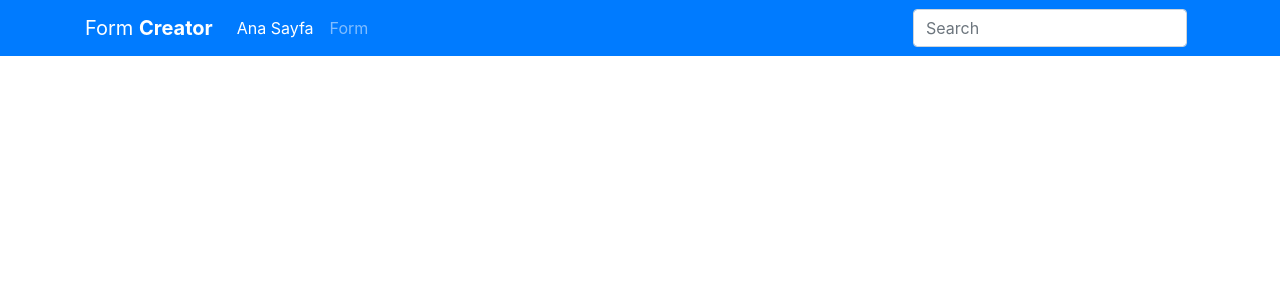
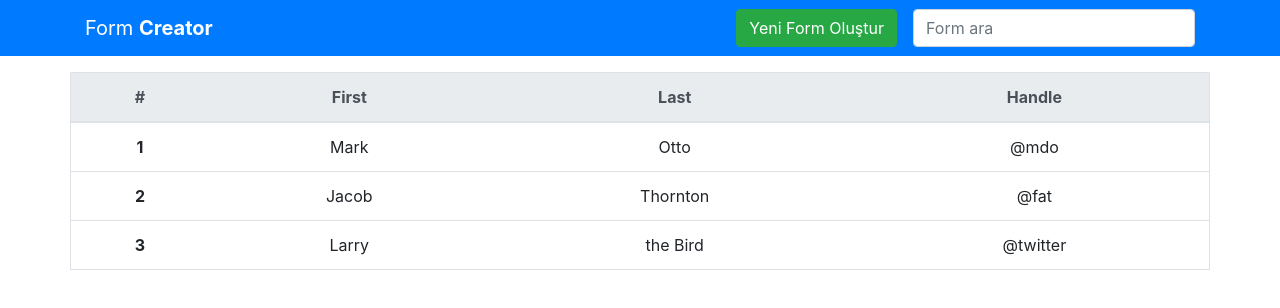
Before and after one commit to serifselim/form-creator, a React (Create React App) app: page / in a window 1280 px wide. Shown: the top 308 px of the page. Built offline with nearby package versions, Linux system fonts and the light colour scheme.

Commit message:
table example added and header fixed

```diff
--- a/src/App.js
+++ b/src/App.js
@@ -6,6 +6,7 @@ const App = () => {
   return (
     <div>
       <Header />
+      <Main />
     </div>
   );
 };
--- a/src/components/Header.js
+++ b/src/components/Header.js
@@ -5,21 +5,20 @@ const Header = () => {
         <nav className="navbar navbar-expand-lg navbar-dark bg-primary">
             <div className='container'>
                 <a className="navbar-brand" href="/#">Form <strong>Creator</strong></a>
-                <button className="navbar-toggler" type="button" data-toggle="collapse" data-target="#navbarSupportedContent" aria-controls="navbarSupportedContent" aria-expanded="false" aria-label="Toggle navigation">
-                    <span className="navbar-toggler-icon"></span>
-                </button>
-
                 <div className="collapse navbar-collapse" id="navbarSupportedContent">
-                    <ul className="navbar-nav mr-auto">
+                    {/* <ul className="navbar-nav mr-auto">
                         <li className="nav-item active">
                             <a className="nav-link" href="/#">Ana Sayfa</a>
                         </li>
                         <li className="nav-item">
                             <a className="nav-link" href="/#">Form</a>
                         </li>
-                    </ul>
-                    <form className="form-inline my-2 my-lg-0">
-                        <input className="form-control mr-sm-2" type="search" placeholder="Search" />
+                    </ul> */}
+                    <button className='btn btn-success mr-3 ml-auto'>
+                        Yeni Form Oluştur
+                    </button>
+                    <form className="">
+                        <input className="ml-auto form-inline my-2 my-lg-0 form-control mr-sm-2" type="search" placeholder="Form ara" />
                     </form>
                 </div>
             </div>
--- /dev/null
+++ b/src/components/Table.js
@@ -0,0 +1,38 @@
+import React from 'react';
+
+const Table = () => {
+    return (
+        <table className="table container text-center mt-3 border rounded">
+            <thead className="thead-light">
+                <tr>
+                    <th scope="col">#</th>
+                    <th scope="col">First</th>
+                    <th scope="col">Last</th>
+                    <th scope="col">Handle</th>
+                </tr>
+            </thead>
+            <tbody>
+                <tr>
+                    <th scope="row">1</th>
+                    <td>Mark</td>
+                    <td>Otto</td>
+                    <td>@mdo</td>
+                </tr>
+                <tr>
+                    <th scope="row">2</th>
+                    <td>Jacob</td>
+                    <td>Thornton</td>
+                    <td>@fat</td>
+                </tr>
+                <tr>
+                    <th scope="row">3</th>
+                    <td>Larry</td>
+                    <td>the Bird</td>
+                    <td>@twitter</td>
+                </tr>
+            </tbody>
+        </table>
+    );
+};
+
+export default Table;
--- a/src/pages/Main.js
+++ b/src/pages/Main.js
@@ -1,8 +1,11 @@
 import React from 'react';
+import Table from '../components/Table';
 
 const Main = () => {
     return (
-        <div>Main</div>
+        <div>
+            <Table />
+        </div>
     );
 };
 
```
